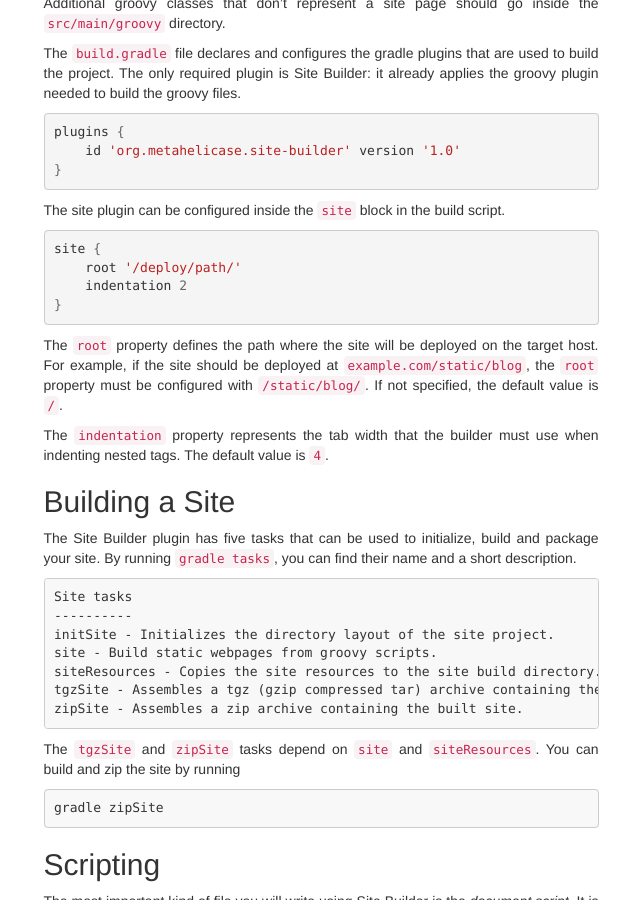
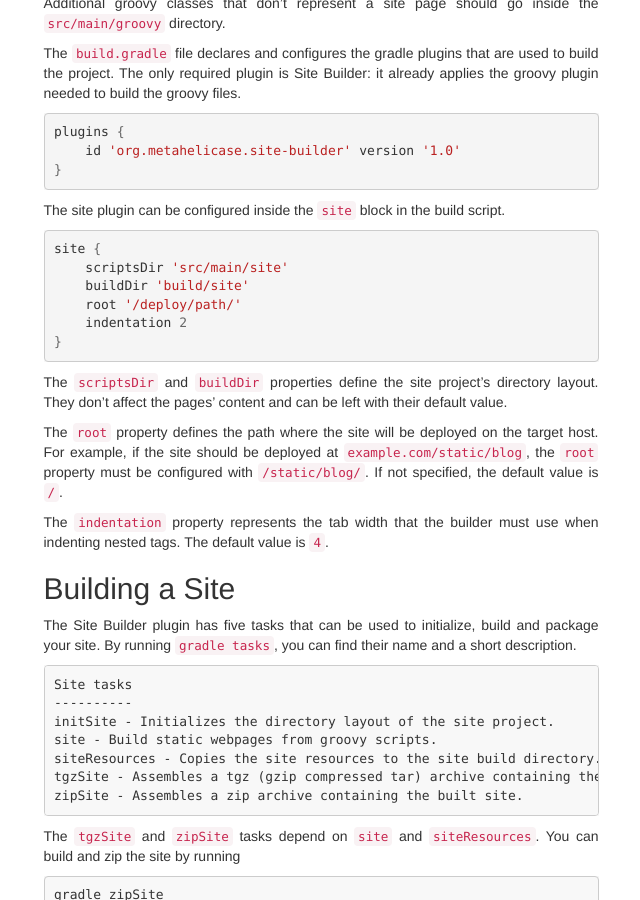
Before and after one commit to metahelicase/site-builder, a Jekyll site: the page built from examples/index.md, in a window 1280 px wide and 900 px high, scrolled down 412 px. Shown: the whole window, without its empty margins (319-959 px from the left). Built offline with Jekyll 4.4.1, drawn with Linux system fonts in a browser that asks for light colours; nearby versions of some CDN libraries; Markdown is read by kramdown in place of the engine named in the settings.

Commit message:
Updated global parameters usage example

```diff
--- a/examples/index.md
+++ b/examples/index.md
@@ -39,10 +39,15 @@ The site plugin can be configured inside the `site` block in the build script.
 
 {% highlight groovy %}
 site {
+    scriptsDir 'src/main/site'
+    buildDir 'build/site'
     root '/deploy/path/'
     indentation 2
 }
 {% endhighlight %}
+
+The `scriptsDir` and `buildDir` properties define the site project's directory layout.
+They don't affect the pages' content and can be left with their default value.
 
 The `root` property defines the path where the site will be deployed on the target host.
 For example, if the site should be deployed at `example.com/static/blog`, the `root` property must be configured with `/static/blog/`.
```
Also changed, not shown: other parts of examples/index.md (+2 -4 lines).
